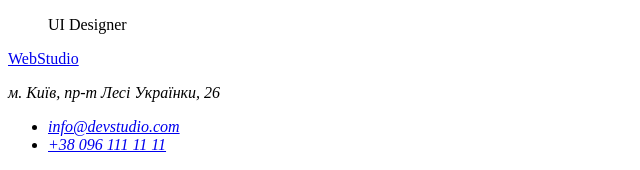
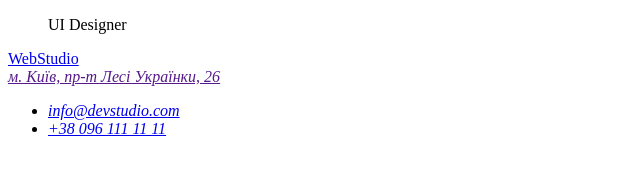
Before and after one commit to DarkMonax/efect-bisnes1, a plain HTML site: page index.html in a window 1280 px wide. Shown: the part 2505-2675 px from the top of the page, without its empty margins (0-640 px from the left). Drawn offline with Linux system fonts and the light colour scheme.

Commit message:
зміна фото і адресу

```diff
--- a/index.html
+++ b/index.html
@@ -151,7 +151,9 @@
     <footer>
       <a href="#"> Web<span>Studio</span></a>
       <address>
-        <p>м. Київ, пр-т Лесі Українки, 26</p>
+        <a href="" target="_blank" rel="noopener noreferrer"
+          >м. Київ, пр-т Лесі Українки, 26</a
+        >
         <ul>
           <li>
             <a href="mailto:info@devstudio.com">info@devstudio.com</a>
```
Also changed, not shown: images/igord.jpg, images/img1.jpg, images/img2.jpg, images/img3.jpg, images/mihaile.jpg, images/mikolat.jpg, images/olgar.jpg.
